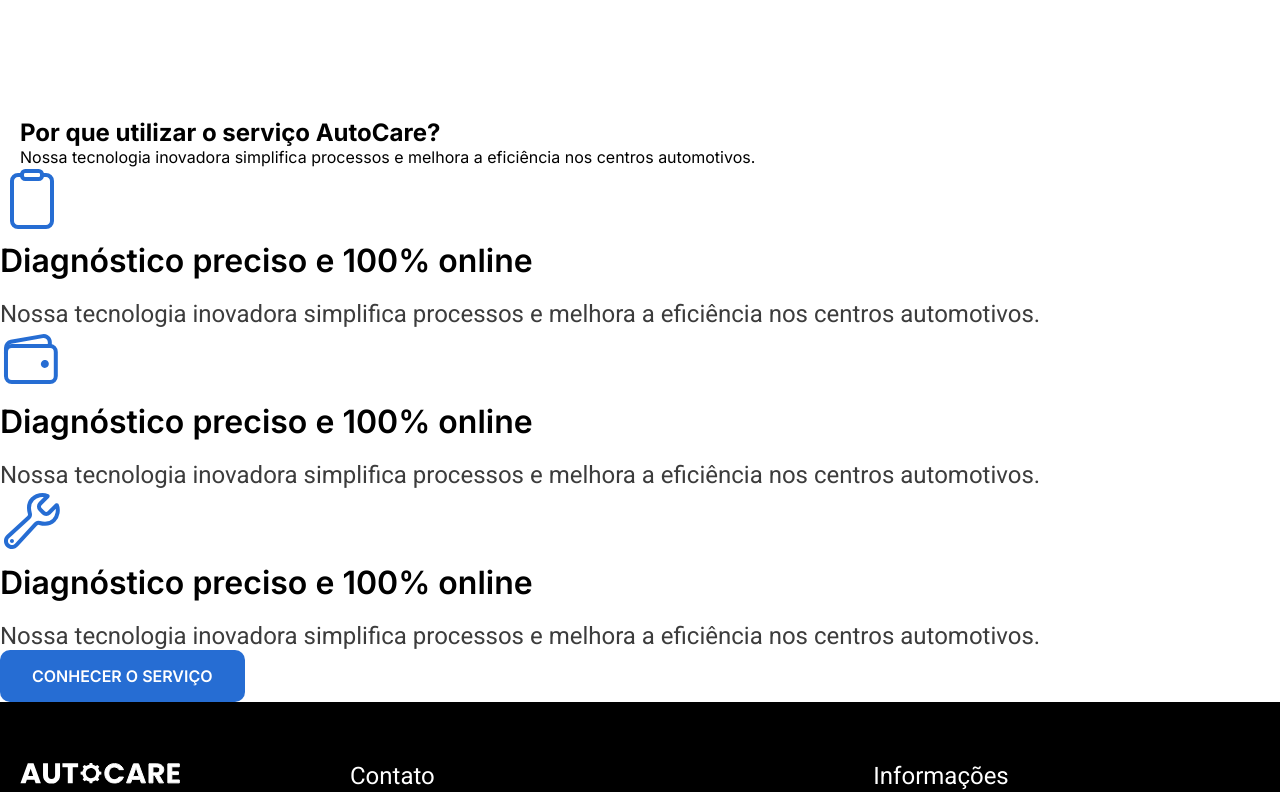
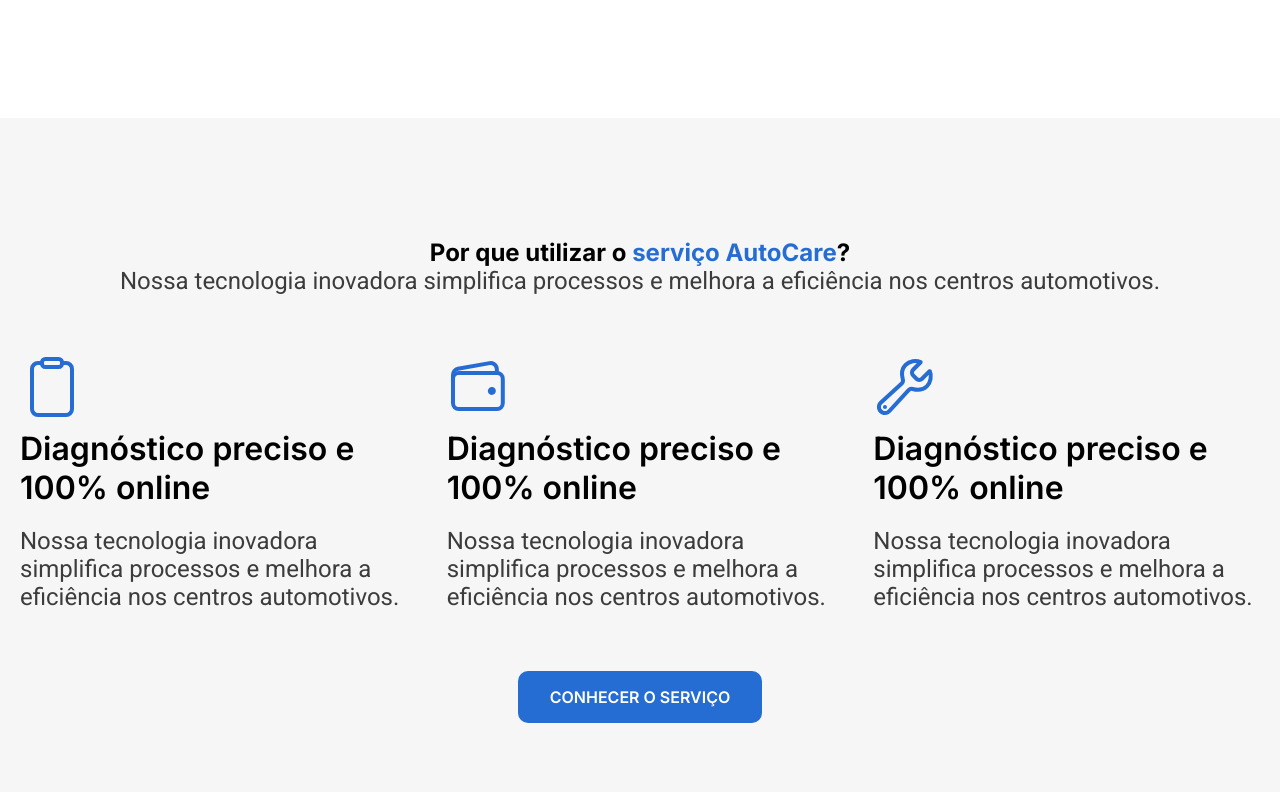
Before and after one commit to InnovaAutoCare/autocare, a React (Vite) app: page / in a window 1280 px wide. Shown: the part 776-1568 px from the top of the page. Built offline with nearby package versions, Linux system fonts and the light colour scheme.

Commit message:
Estilização da section Sobre

```diff
--- a/src/Pages/Home/App.css
+++ b/src/Pages/Home/App.css
@@ -31,6 +31,43 @@
     margin-bottom: 20px;
 }
 
+/* ESTILIZAÇÃO SOBRE O SERVIÇO SECTION */
+.bg-servico{
+    background-color: var(--cinza-claro);
+}
+.servico{
+    padding-top: 120px;
+    padding-bottom: 120px;
+    display: flex;
+    flex-direction: column;
+    gap: 60px;
+}
+.texto-servico{
+    text-align: center;
+}
+
+.texto-servico h2 span{
+    color: var(--cor-p1);
+}
+.texto-servico p{
+    font-family: "Roboto", sans-serif;
+    font-size: 1.5rem;
+    color: var(--cinza-escuro);
+}
+.cards-servico{
+    max-width: 1600px;
+    padding-left: 20px;
+    padding-right: 20px;
+    margin-left: auto;
+    margin-right: auto;
+    display: grid;
+    grid-template-columns: 1fr 1fr 1fr;
+    gap: 40px;
+}
+.servico .button{
+    align-self: center;
+}
+
 /* TRATANDO RESPONSIVIDADE */
 @media (max-width: 850px){
     /* RESPONSIVIDADE MAIN */
```
